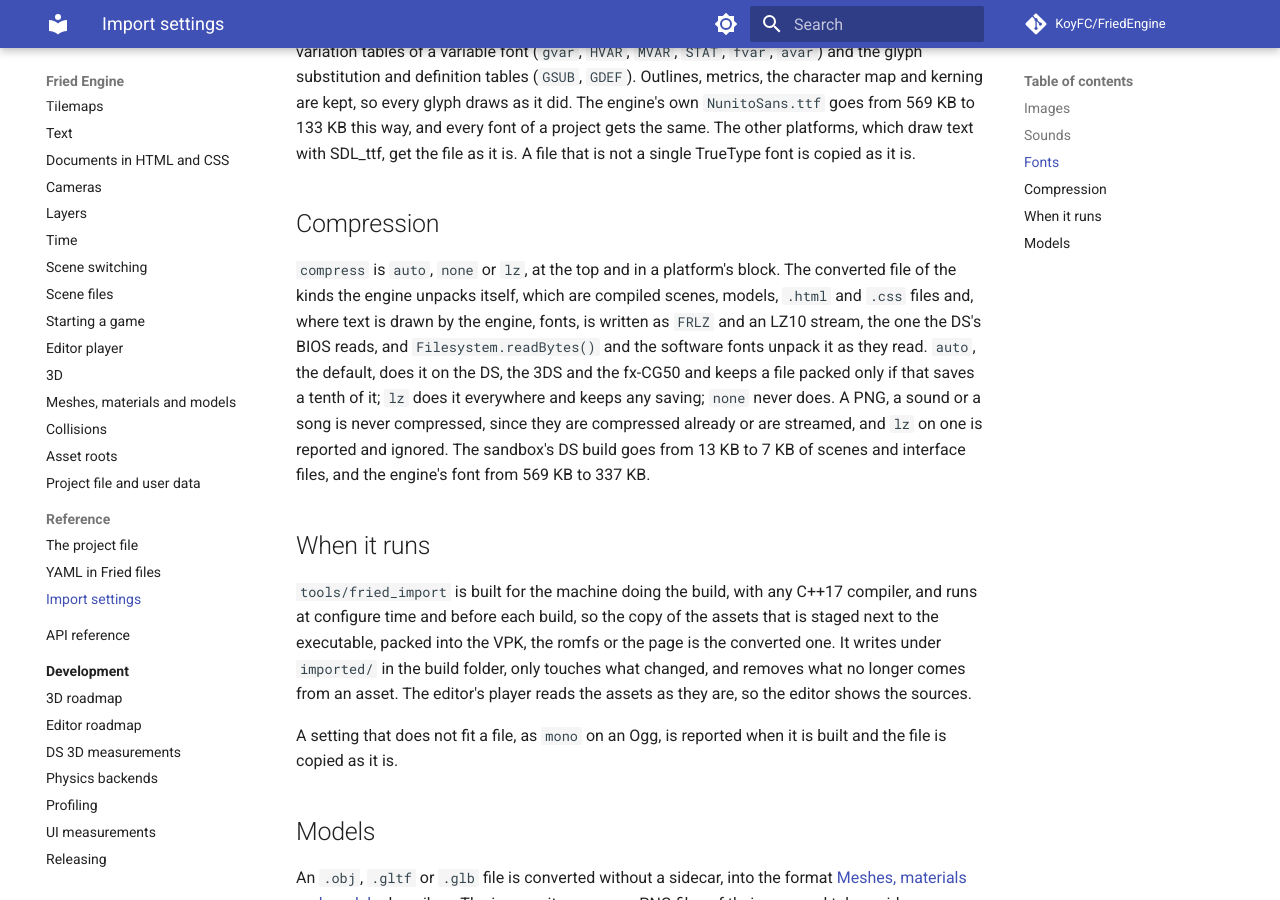
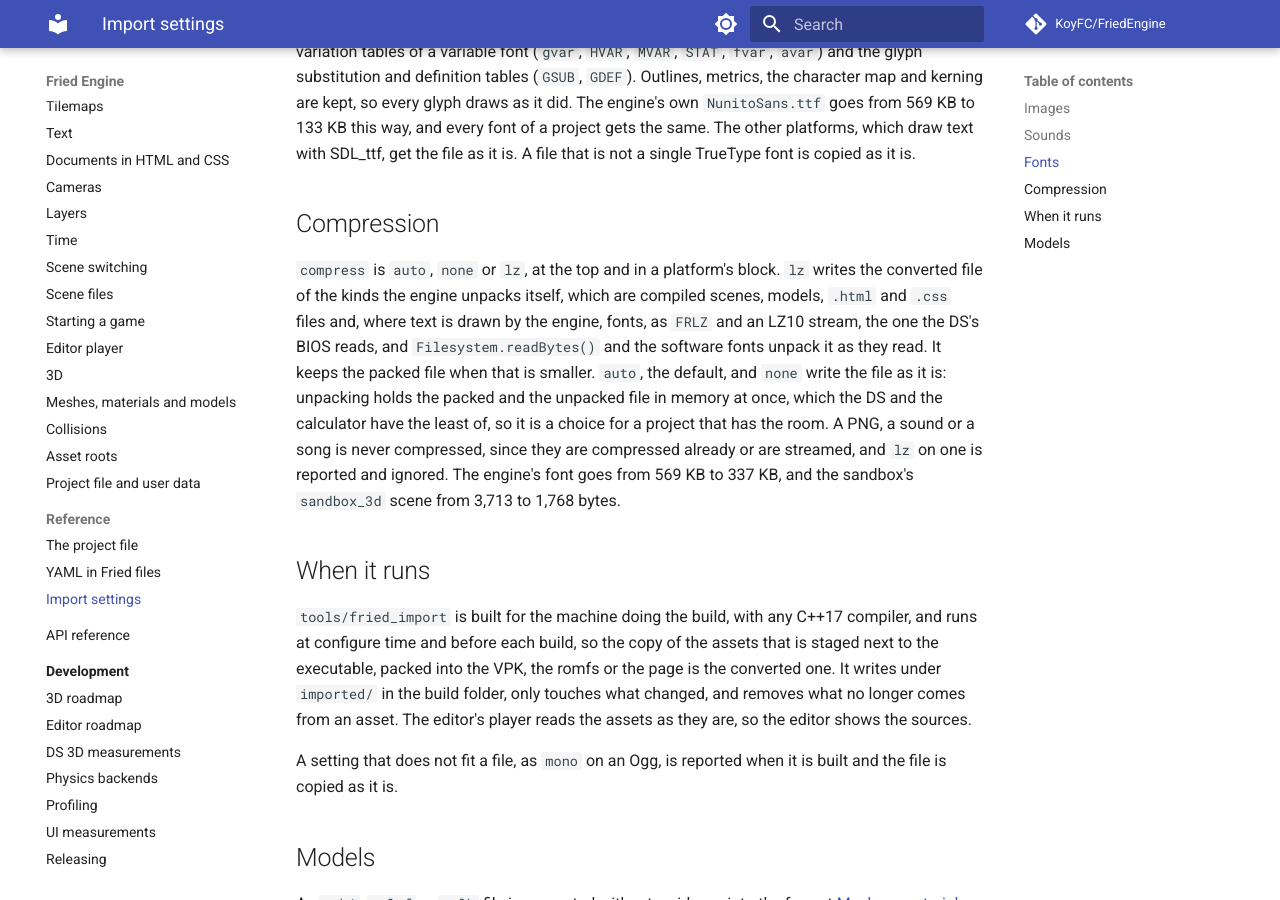
Before and after one commit to KoyFC/FriedEngine, an MkDocs documentation site: the page built from docs/reference/import-settings.md, in a window 1280 px wide and 900 px high, scrolled down 1492 px. Built offline with MkDocs 1.6.1 and Material for MkDocs 9.7.7, drawn with Linux system fonts in a browser that asks for light colours; comment, search, counter and statistics services are not loaded.

Commit message:
Compress Only What a Sidecar Asks For

```diff
--- a/docs/reference/import-settings.md
+++ b/docs/reference/import-settings.md
@@ -41,7 +41,7 @@ A TrueType font needs no sidecar. For the DS and the calculator, which draw text
 
 ## Compression
 
-`compress` is `auto`, `none` or `lz`, at the top and in a platform's block. The converted file of the kinds the engine unpacks itself, which are compiled scenes, models, `.html` and `.css` files and, where text is drawn by the engine, fonts, is written as `FRLZ` and an LZ10 stream, the one the DS's BIOS reads, and `Filesystem.readBytes()` and the software fonts unpack it as they read. `auto`, the default, does it on the DS, the 3DS and the fx-CG50 and keeps a file packed only if that saves a tenth of it; `lz` does it everywhere and keeps any saving; `none` never does. A PNG, a sound or a song is never compressed, since they are compressed already or are streamed, and `lz` on one is reported and ignored. The sandbox's DS build goes from 13 KB to 7 KB of scenes and interface files, and the engine's font from 569 KB to 337 KB.
+`compress` is `auto`, `none` or `lz`, at the top and in a platform's block. `lz` writes the converted file of the kinds the engine unpacks itself, which are compiled scenes, models, `.html` and `.css` files and, where text is drawn by the engine, fonts, as `FRLZ` and an LZ10 stream, the one the DS's BIOS reads, and `Filesystem.readBytes()` and the software fonts unpack it as they read. It keeps the packed file when that is smaller. `auto`, the default, and `none` write the file as it is: unpacking holds the packed and the unpacked file in memory at once, which the DS and the calculator have the least of, so it is a choice for a project that has the room. A PNG, a sound or a song is never compressed, since they are compressed already or are streamed, and `lz` on one is reported and ignored. The engine's font goes from 569 KB to 337 KB, and the sandbox's `sandbox_3d` scene from 3,713 to 1,768 bytes.
 
 ## When it runs
 
```
Also changed, not shown: CHANGELOG.md (+1 -1 lines), docs/architecture/scene-files.md (+1 -1 lines), 1 other file.
